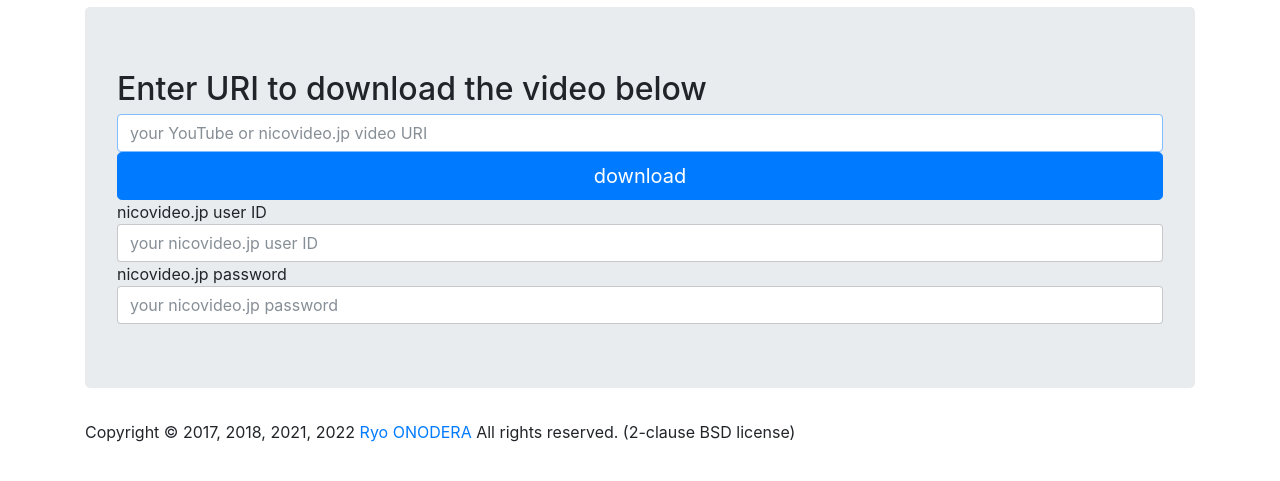
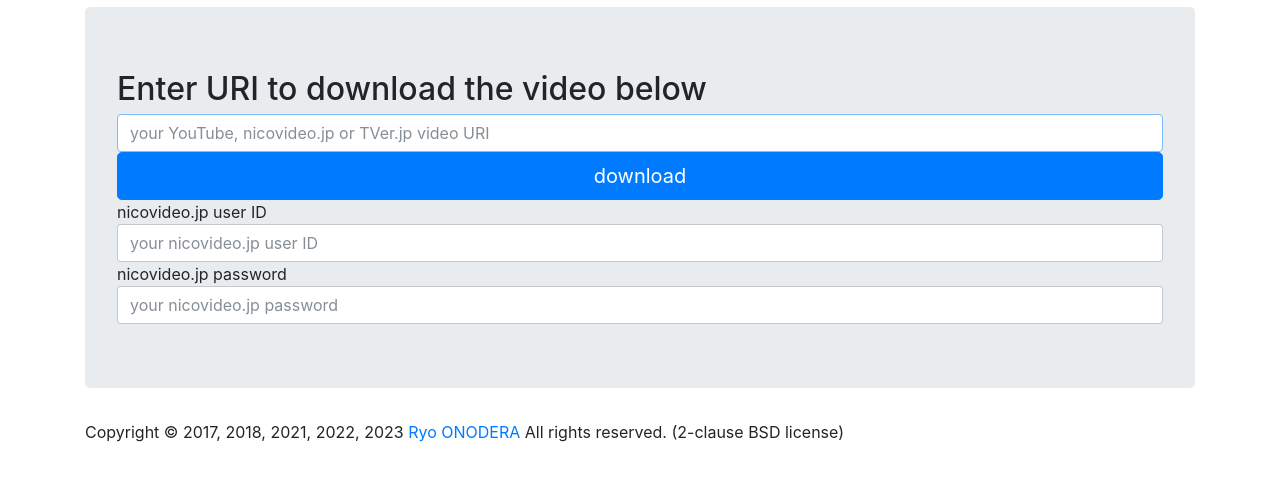
Before and after one commit to ryoon/youtube-dl-web-ui, a Flask app: page / in a window 1280 px wide. Shown: the part 45-526 px from the top of the page. Run offline with Flask 3, Linux system fonts and the light colour scheme; some libraries are stand-ins or nearby versions.

Commit message:
Message for accepting TVer.jp

```diff
--- a/templates/index.html
+++ b/templates/index.html
@@ -16,7 +16,7 @@
     <div class="jumbotron">
       <h2>Enter URI to download the video below</h2>
       <form id="formDownload">
-        <input type="text" name="inputURI" id="inputURI" class="form-control" placeholder="your YouTube or nicovideo.jp video URI" required autofocus>
+        <input type="text" name="inputURI" id="inputURI" class="form-control" placeholder="your YouTube, nicovideo.jp or TVer.jp video URI" required autofocus>
         <button id="buttonDownload" type="button" class="btn btn-lg btn-primary btn-block">download</button>
         <span>nicovideo.jp user ID</span>
         <input type="text" name="userID" id="userID" class="form-control" placeholder="your nicovideo.jp user ID">
@@ -27,7 +27,7 @@
     </div>
 
     <div class="footer">
-      Copyright &copy; 2017, 2018, 2021, 2022 <a href="mailto:ryo@tetera.org">Ryo ONODERA</a> All rights reserved. (2-clause BSD license)
+      Copyright &copy; 2017, 2018, 2021, 2022, 2023 <a href="mailto:ryo@tetera.org">Ryo ONODERA</a> All rights reserved. (2-clause BSD license)
     </div>
   </div>
 </body>
```
